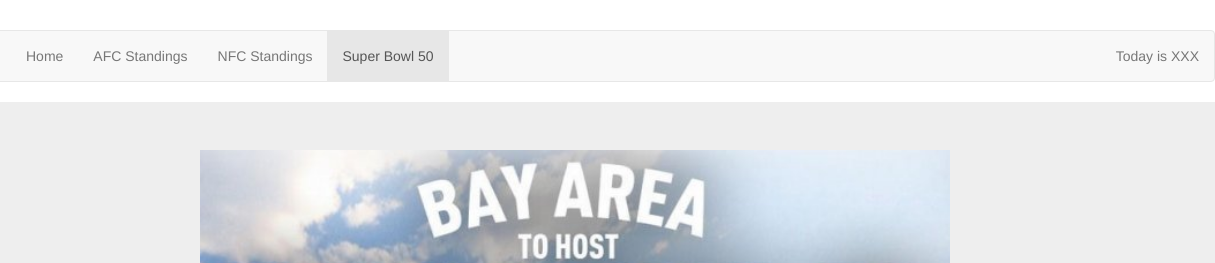
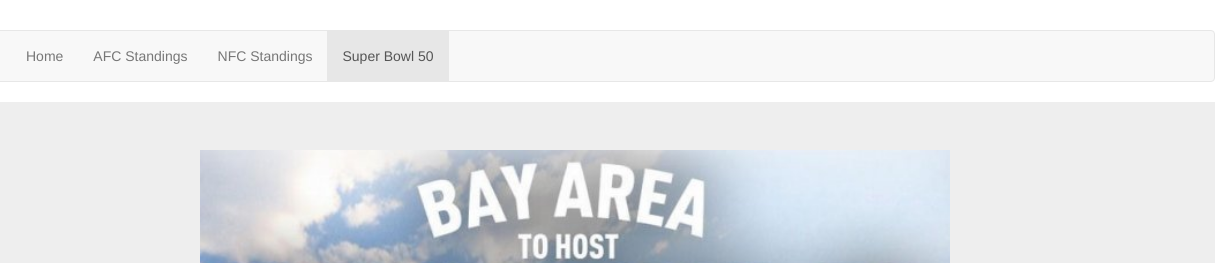
Before and after one commit to rb10/rb10.github.io, a plain HTML site: page SB.html in a window 1280 px wide. Shown: the top 263 px of the page, 65-1280 px from the left. Drawn offline with nearby package versions, Linux system fonts and the light colour scheme.

Commit message:
Removed Today is text from SB page

```diff
--- a/SB.html
+++ b/SB.html
@@ -34,8 +34,6 @@
         <li><a href="NFCstandings.html">NFC Standings</a></li>
         <li class="active"><a href="SB.html">Super Bowl 50<span class="sr-only">(current)</span></a></li>
       </ul>
-
-      <p class="navbar-text navbar-right">Today is XXX</p>
 
     </div><!-- /.navbar-collapse -->
   </div><!-- /.container-fluid -->
```
